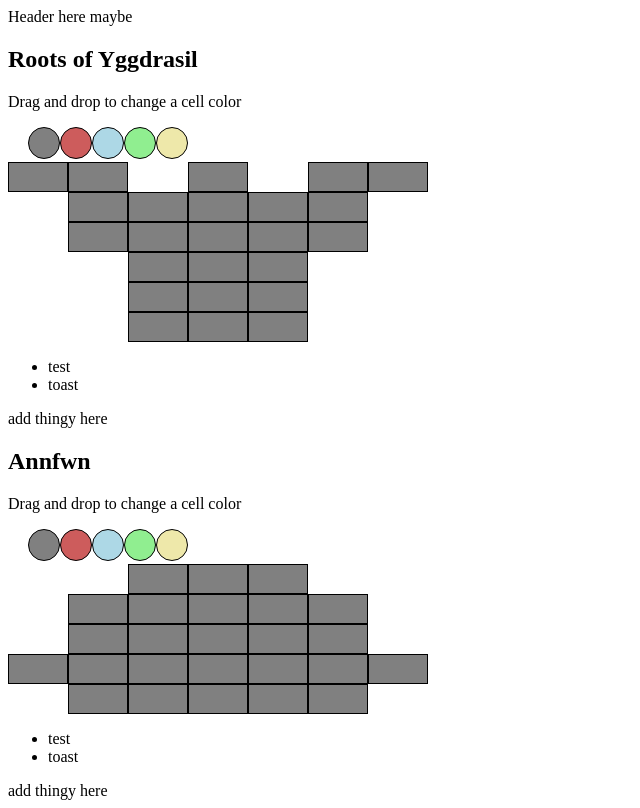
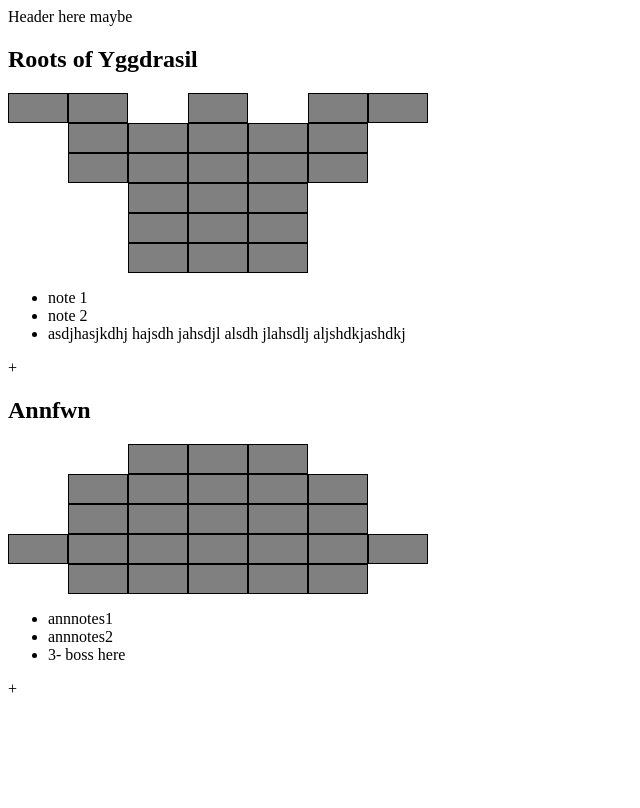
Before and after one commit to TreusK/lm2react, a React (Create React App) app: page / in a window 1280 px wide. Shown: the whole page, without its empty margins (0-640 px from the left). Built offline with nearby package versions, Linux system fonts and the light colour scheme.

Commit message:
added edit li element kinda

```diff
--- a/src/App.js
+++ b/src/App.js
@@ -1,17 +1,21 @@
 import './App.css';
 import Roots from './comps/maps/Roots';
 import Annfwn from './comps/maps/Annfwn';
-import {useState, setState} from 'react';
+import {useState} from 'react';
 
 function App() {
-  const [roots, setRoots] = useState(['', '', '']);
-  const [annfwn, setAnnfwn] = useState(['', '']);
+  const [roots, setRoots] = useState(['', '', '', '', '', '', '', '', '', '', '', '', '', '', '', '', '', '', '', '', '', '', '', '']);
+  const [rootsNotes, setRootsNotes] = useState(['note 1', 'note 2', 'asdjhasjkdhj hajsdh jahsdjl alsdh jlahsdlj aljshdkjashdkj'])
+  const [annfwn, setAnnfwn] = useState(['', '', '', '', '', '', '', '', '', '', '', '', '', '', '', '', '', '', '', '', '', '', '', '', '']);
+  const [annfwnNotes, setAnnfwnNotes] = useState(['annnotes1', 'annnotes2', '3- boss here'])
+
+  const [isAnotherInputOpen, setIsAnotherInputOpen] = useState(false);
 
   //Function to change the cell content (number) on click
   function changeCell(e, nameOfMap, stateOfMap) {
     let mapCopy = [...stateOfMap];
     let cellIndex = +e.target.classList[1];
-    if(mapCopy[cellIndex] == '') {
+    if(mapCopy[cellIndex] === '') {
       mapCopy[cellIndex] = '1'
     } else if(+mapCopy[cellIndex] < 15) {
       let valueAsInt = +mapCopy[cellIndex];
@@ -37,11 +41,47 @@ function App() {
     }
   }
 
+  //Function to use a different setState for the notes depending on the map name
+  function dynamicNotesSetState(name, newNoteState) {
+    switch (name) {
+      case 'roots':
+        setRootsNotes(newNoteState);
+        break;
+      case 'annfwn':
+        setAnnfwnNotes(newNoteState);
+        break;
+      default:
+        break;
+    }
+  }
+
+  //Function to close text input when you press enter
+  function changeAndCloseInput(e) {
+    if(e.key === 'Enter') {
+      let whichMap = e.target.parentElement.classList[0];
+      let whichIndex = +e.target.parentElement.classList[1];
+      let newString = e.target.value;
+
+    }
+  }
+
+  //Function to change notes when clicked
+  function changeNote(e) {
+    if(isAnotherInputOpen === false) {
+      setIsAnotherInputOpen(true);
+      let listItem = e.target;
+      let inputChild = document.createElement('input');
+      inputChild.value = listItem.textContent;
+      inputChild.onkeydown = changeAndCloseInput;
+      listItem.append(inputChild);
+    }
+  }
+
   return (
     <div>
       Header here maybe
-      <Roots changeCell={(e) => changeCell(e, 'roots', roots)} cellContent={roots}/>
-      <Annfwn changeCell={(e) => changeCell(e, 'annfwn', annfwn)} cellContent={annfwn}/>
+      <Roots changeCell={(e) => changeCell(e, 'roots', roots)} cellContent={roots} notes={rootsNotes} changeNote={changeNote}/>
+      <Annfwn changeCell={(e) => changeCell(e, 'annfwn', annfwn)} cellContent={annfwn} notes={annfwnNotes} changeNote={changeNote}/>
     </div>
   );
 }
--- a/src/comps/Colors.css
+++ /dev/null
@@ -1,29 +0,0 @@
-.dragColors {
-    margin-left: 20px;
-    display: flex;
-}
-
-.base {
-    margin-bottom: 3px;
-    border: 1px solid black;
-    width: 30px;
-    height: 30px;
-    border-radius: 50%;
-    background-color: gray;
-}
-
-.gray {
-    background-color: gray;
-}
-.indianred {
-    background-color: indianred;
-}
-.lightblue {
-    background-color: lightblue;
-}
-.lightgreen {
-    background-color: lightgreen;
-}
-.palegoldenrod {
-    background-color: palegoldenrod;
-}
--- a/src/comps/Colors.js
+++ /dev/null
@@ -1,18 +0,0 @@
-import './Colors.css';
-
-function Colors() {
-  return (
-     <>
-    <p>Drag and drop to change a cell color</p>
-    <div className='dragColors'>
-        <div draggable="true" className="base gray"></div>
-        <div draggable="true" className="base indianred"></div>
-        <div draggable="true" className="base lightblue"></div>
-        <div draggable="true" className="base lightgreen"></div>
-        <div draggable="true" className="base palegoldenrod"></div>
-    </div>
-    </>
-  );
-}
-
-export default Colors;
--- a/src/comps/Notes.css
+++ b/src/comps/Notes.css
@@ -0,0 +1,11 @@
+li {
+    position: relative;
+}
+
+input {
+    position: absolute;
+    left: 0;
+    top: 0;
+    width: 100%;
+    height: 100%;
+}
--- a/src/comps/Notes.js
+++ b/src/comps/Notes.js
@@ -1,13 +1,12 @@
 import './Notes.css';
 
-function Notes() {
+function Notes({notes, changeNote, whichMapNotes}) {
     return (
         <div>
             <ul>
-                <li>test</li>
-                <li>toast</li>
+                {notes.map((note, index) => <li className={whichMapNotes + ' ' + index} onClick={(e) => changeNote(e)}>{note}</li>)}
             </ul>
-            <div>add thingy here</div>
+            <div>+</div>
         </div>
     );
 }
--- a/src/comps/maps/Annfwn.js
+++ b/src/comps/maps/Annfwn.js
@@ -1,50 +1,48 @@
 import './Annfwn.css';
 import Notes from '../Notes';
-import Colors from '../Colors';
 
-function Annfwn({ changeCell, cellContent }) {
+function Annfwn({ changeCell, cellContent, notes, changeNote }) {
   return (
     <div>
       <h2>Annfwn</h2>
-      <Colors />
       <div id="annfwnMap">
             <div></div>
             <div></div>
             <div className="grid 0" onClick={changeCell}>{cellContent[0]}</div>
             <div className="grid 1" onClick={changeCell}>{cellContent[1]}</div>
-            <div className="grid"></div>
+            <div className="grid 2" onClick={changeCell}>{cellContent[2]}</div>
             <div></div>
             <div></div>
             <div></div>
-            <div className="grid"></div>
-            <div className="grid"></div>
-            <div className="grid"></div>
-            <div className="grid"></div>
-            <div className="grid"></div>
+            <div className="grid 3" onClick={changeCell}>{cellContent[3]}</div>
+            <div className="grid 4" onClick={changeCell}>{cellContent[4]}</div>
+            <div className="grid 5" onClick={changeCell}>{cellContent[5]}</div>
+            <div className="grid 6" onClick={changeCell}>{cellContent[6]}</div>
+            <div className="grid 7" onClick={changeCell}>{cellContent[7]}</div>
             <div></div>
             <div></div>
-            <div className="grid"></div>
-            <div className="grid"></div>
-            <div className="grid"></div>
-            <div className="grid"></div>
-            <div className="grid"></div>
+            <div className="grid 8" onClick={changeCell}>{cellContent[8]}</div>
+            <div className="grid 9" onClick={changeCell}>{cellContent[9]}</div>
+            <div className="grid 10" onClick={changeCell}>{cellContent[10]}</div>
+            <div className="grid 11" onClick={changeCell}>{cellContent[11]}</div>
+            <div className="grid 12" onClick={changeCell}>{cellContent[12]}</div>
             <div></div>
-            <div className="grid"></div>
-            <div className="grid"></div>
-            <div className="grid"></div>
-            <div className="grid"></div>
-            <div className="grid"></div>
-            <div className="grid"></div>
-            <div className="grid"></div>
+            <div className="grid 13" onClick={changeCell}>{cellContent[13]}</div>
+            <div className="grid 14" onClick={changeCell}>{cellContent[14]}</div>
+            <div className="grid 15" onClick={changeCell}>{cellContent[15]}</div>
+            <div className="grid 16" onClick={changeCell}>{cellContent[16]}</div>
+            <div className="grid 17" onClick={changeCell}>{cellContent[17]}</div>
+            <div className="grid 18" onClick={changeCell}>{cellContent[18]}</div>
+            <div className="grid 19" onClick={changeCell}>{cellContent[19]}</div>
             <div></div>
-            <div className="grid"></div>
-            <div className="grid"></div>
-            <div className="grid"></div>
-            <div className="grid"></div>
-            <div className="grid"></div>
+            <div className="grid 20" onClick={changeCell}>{cellContent[20]}</div>
+            <div className="grid 21" onClick={changeCell}>{cellContent[21]}</div>
+            <div className="grid 22" onClick={changeCell}>{cellContent[22]}</div>
+            <div className="grid 23" onClick={changeCell}>{cellContent[23]}</div>
+            <div className="grid 24" onClick={changeCell}>{cellContent[24]}</div>
             <div></div>
         </div>
-        <Notes />
+        <Notes notes={notes} changeNote={changeNote} whichMapNotes='annfwn'/>
     </div>
   );
 }
--- a/src/comps/maps/Roots.js
+++ b/src/comps/maps/Roots.js
@@ -1,57 +1,55 @@
 import './Roots.css';
 import Notes from '../Notes';
-import Colors from '../Colors';
 
-function Roots({ changeCell, cellContent }) {
+function Roots({ changeCell, cellContent, notes, changeNote }) {
   return (
     <div>
       <h2>Roots of Yggdrasil</h2>
-      <Colors />
       <div id="rootMap">
         <div className="grid 0" onClick={changeCell}>{cellContent[0]}</div>
         <div className="grid 1" onClick={changeCell}>{cellContent[1]}</div>
         <div></div>
         <div className="grid 2" onClick={changeCell}>{cellContent[2]}</div>
         <div></div>
-        <div className="grid"></div>
-        <div className="grid"></div>
+        <div className="grid 3" onClick={changeCell}>{cellContent[3]}</div>
+        <div className="grid 4" onClick={changeCell}>{cellContent[4]}</div>
         <div></div>
-        <div className="grid"></div>
-        <div className="grid"></div>
-        <div className="grid"></div>
-        <div className="grid"></div>
-        <div className="grid"></div>
+        <div className="grid 5" onClick={changeCell}>{cellContent[5]}</div>
+        <div className="grid 6" onClick={changeCell}>{cellContent[6]}</div>
+        <div className="grid 7" onClick={changeCell}>{cellContent[7]}</div>
+        <div className="grid 8" onClick={changeCell}>{cellContent[8]}</div>
+        <div className="grid 9" onClick={changeCell}>{cellContent[9]}</div>
         <div></div>
         <div></div>
-        <div className="grid"></div>
-        <div className="grid"></div>
-        <div className="grid"></div>
-        <div className="grid"></div>
-        <div className="grid"></div>
+        <div className="grid 10" onClick={changeCell}>{cellContent[10]}</div>
+        <div className="grid 11" onClick={changeCell}>{cellContent[11]}</div>
+        <div className="grid 12" onClick={changeCell}>{cellContent[12]}</div>
+        <div className="grid 13" onClick={changeCell}>{cellContent[13]}</div>
+        <div className="grid 14" onClick={changeCell}>{cellContent[14]}</div>
         <div></div>
         <div></div>
         <div></div>
-        <div className="grid"></div>
-        <div className="grid"></div>
-        <div className="grid"></div>
+        <div className="grid 15" onClick={changeCell}>{cellContent[15]}</div>
+        <div className="grid 16" onClick={changeCell}>{cellContent[16]}</div>
+        <div className="grid 17" onClick={changeCell}>{cellContent[17]}</div>
         <div></div>
         <div></div>
         <div></div>
         <div></div>
-        <div className="grid"></div>
-        <div className="grid"></div>
-        <div className="grid"></div>
+        <div className="grid 18" onClick={changeCell}>{cellContent[18]}</div>
+        <div className="grid 19" onClick={changeCell}>{cellContent[19]}</div>
+        <div className="grid 20" onClick={changeCell}>{cellContent[20]}</div>
         <div></div>
         <div></div>
         <div></div>
         <div></div>
-        <div className="grid"></div>
-        <div className="grid"></div>
-        <div className="grid"></div>
+        <div className="grid 21" onClick={changeCell}>{cellContent[21]}</div>
+        <div className="grid 22" onClick={changeCell}>{cellContent[22]}</div>
+        <div className="grid 23" onClick={changeCell}>{cellContent[23]}</div>
         <div></div>
         <div></div>
       </div>
-      <Notes />
+      <Notes notes={notes} changeNote={changeNote} whichMapNotes='roots'/>
     </div>
   );
 }
```
